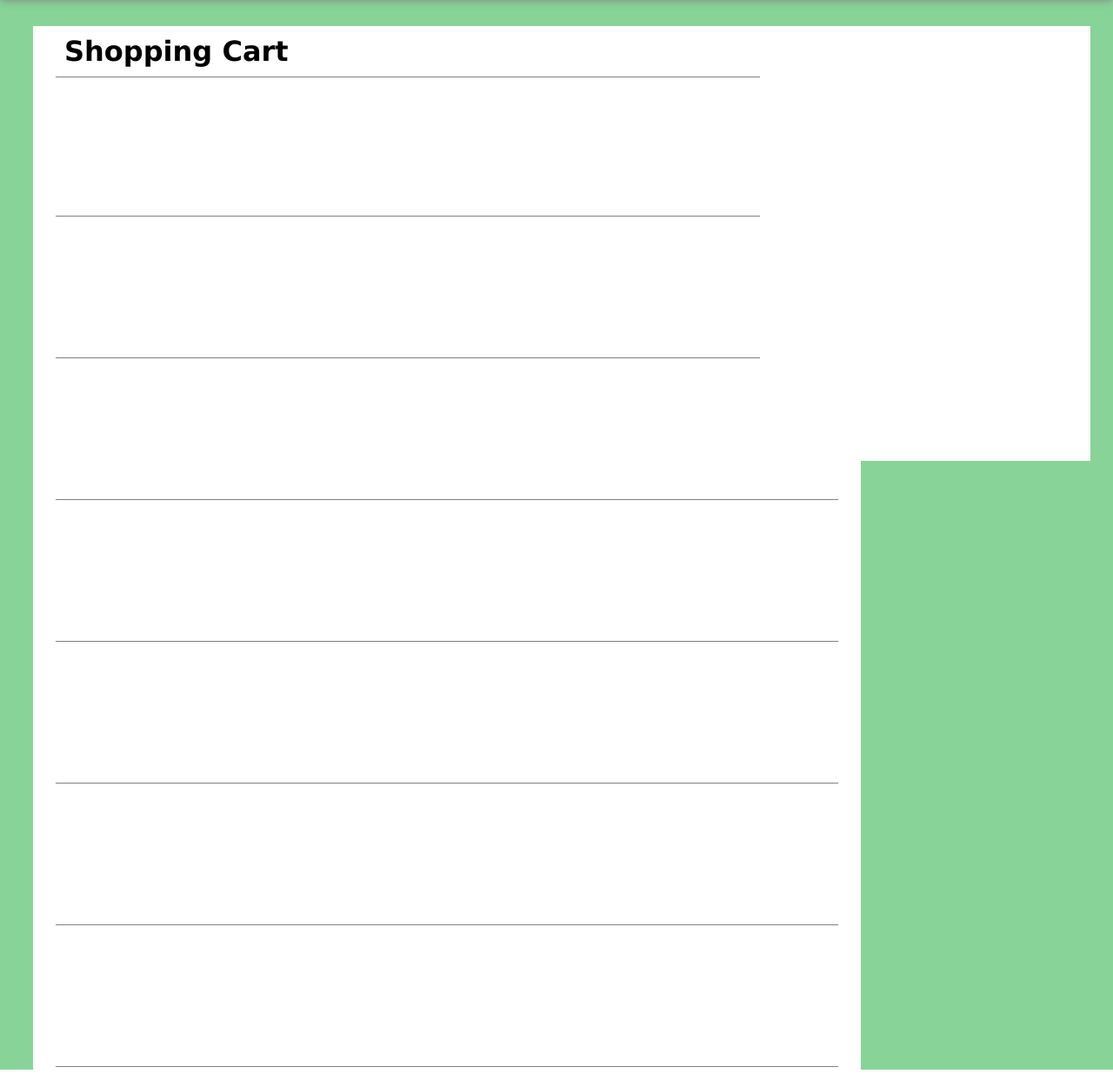
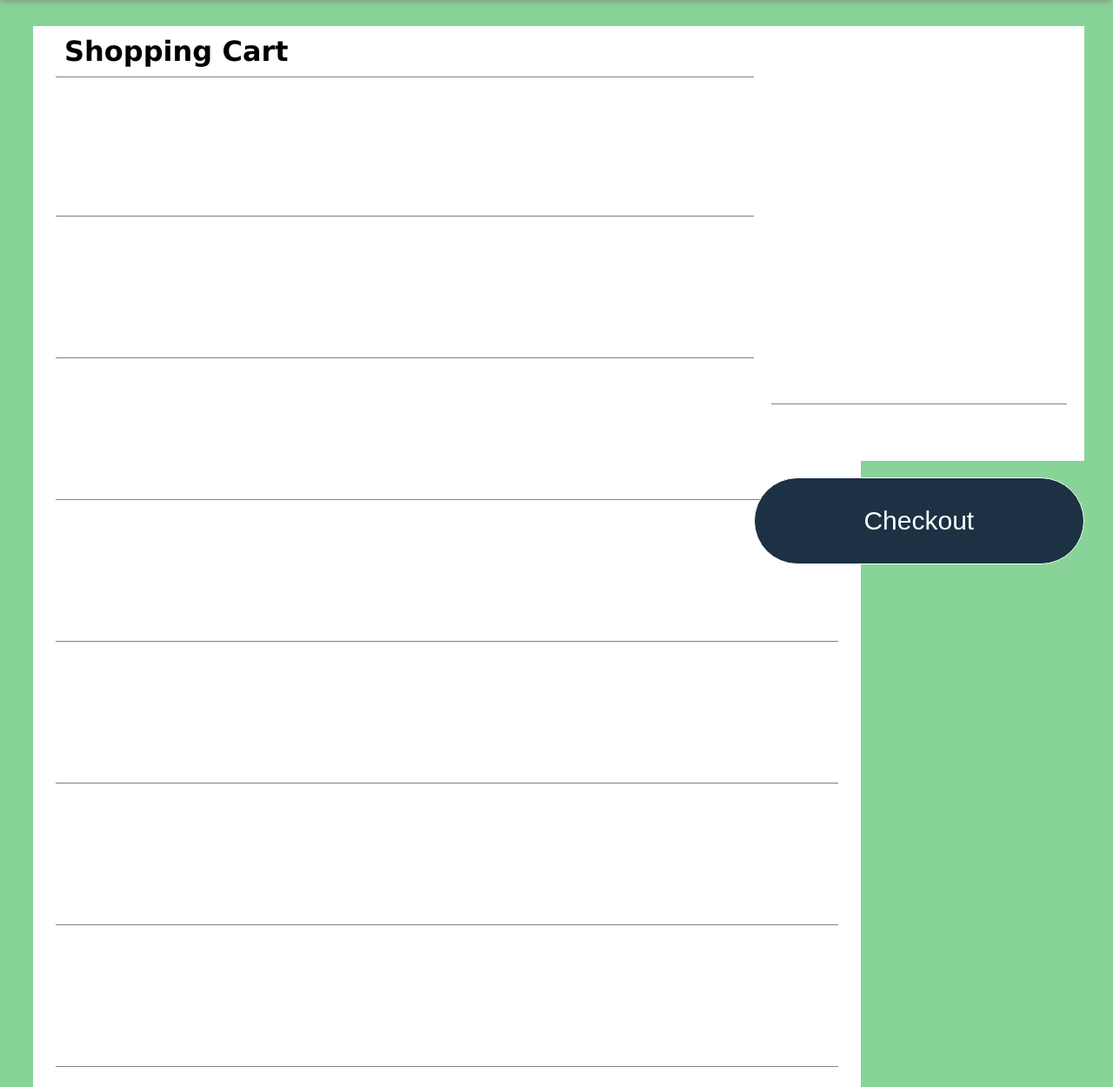
Before and after one commit to venajustin/OnlineFoodStore, a PHP site: page /templates/cart.html in a window 1280 px wide. Shown: the part 130-1380 px from the top of the page at 87% size. Run offline with PHP 8.4, Linux system fonts and the light colour scheme.

Commit message:
cart changes

```diff
--- a/templates/cart.html
+++ b/templates/cart.html
@@ -6,6 +6,8 @@
 		<meta name="viewport" content="width=device-width, initial-scale=1.0">
         <link rel="stylesheet" href="style.css">
     </head>
+	<style>
+	</style>
     <body>
 
         <div class="header">
@@ -30,7 +32,7 @@
 
         </div>
 
-		<div name="cartContainer" style="z-index:-1; height: fit-content; position: absolute; left: 3%; top: 20%; background-color: white; padding-left: 2%; padding-right: 2%">
+		<div name="cartContainer" style="z-index:-1; height: fit-content; position: absolute; left: 3%; top: 20%; background-color: white; padding-left: 2%; padding-right: 2%; padding-bottom: 20px; margin-bottom: 500px;">
 			<div style="padding: 10px; width: 900px; border: none; background-color: white; border-bottom: 1px solid grey;">
 				<h1>Shopping Cart</h1>
 			</div>
@@ -71,12 +73,20 @@
 
 					</button>
 				</li>
-
 			</ul>
 		</div>
-		<div class="reciept" style="position:fixed; background-color: white; right: 2%; top: 20%; width: 380px; height: 500px">
 
 		</div>
-
+		<ul class="checkoutColumn" id="checkoutColumn" style="position:fixed; background-color: none; right: 2%; top: 20%; width: fit-content; height: fit-content;">
+			<li style="list-style-type: none">
+				<div class="reciept" style="padding: 20px; position: relative; background-color: white; right: 2%; top: 20%; width: 380px; height: 500px">
+					<div style="position: relative; height: 50px; border-top: 1px solid grey; top: 90%"></div>
+				</div>
+			</li>
+			<li style="list-style-type: none;">
+				<br>
+				<button class="checkout" style="border: 1px solid white; font-size: 30px; color: white; background-color: var(--dark);height: 100px; width: 380px; border-radius:50px ;position: relative; right: 2%; ">Checkout</button>
+			</li>
+		</ul>
     </body>
 </html>
--- a/templates/style.css
+++ b/templates/style.css
@@ -220,6 +220,9 @@
 #cart li {
 	list-style-type: none;
 }
+#checkoutColumn li {
+	list-style-type: none;
+}
 
 .inputField {
 	width: 400px;
```
